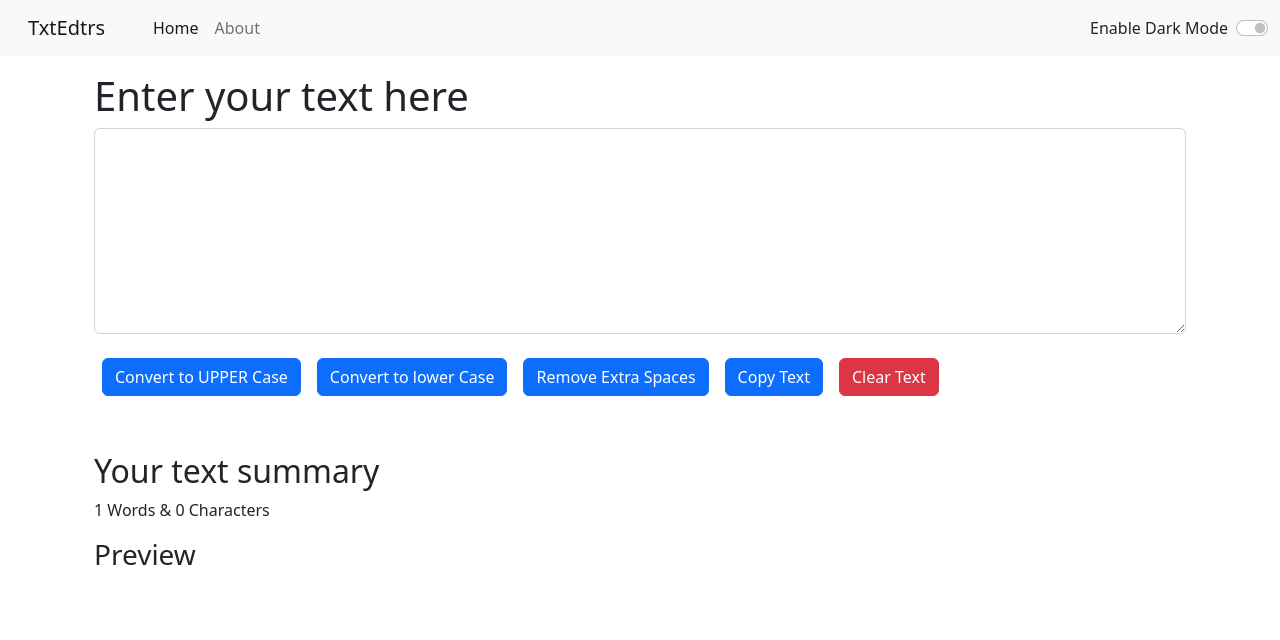
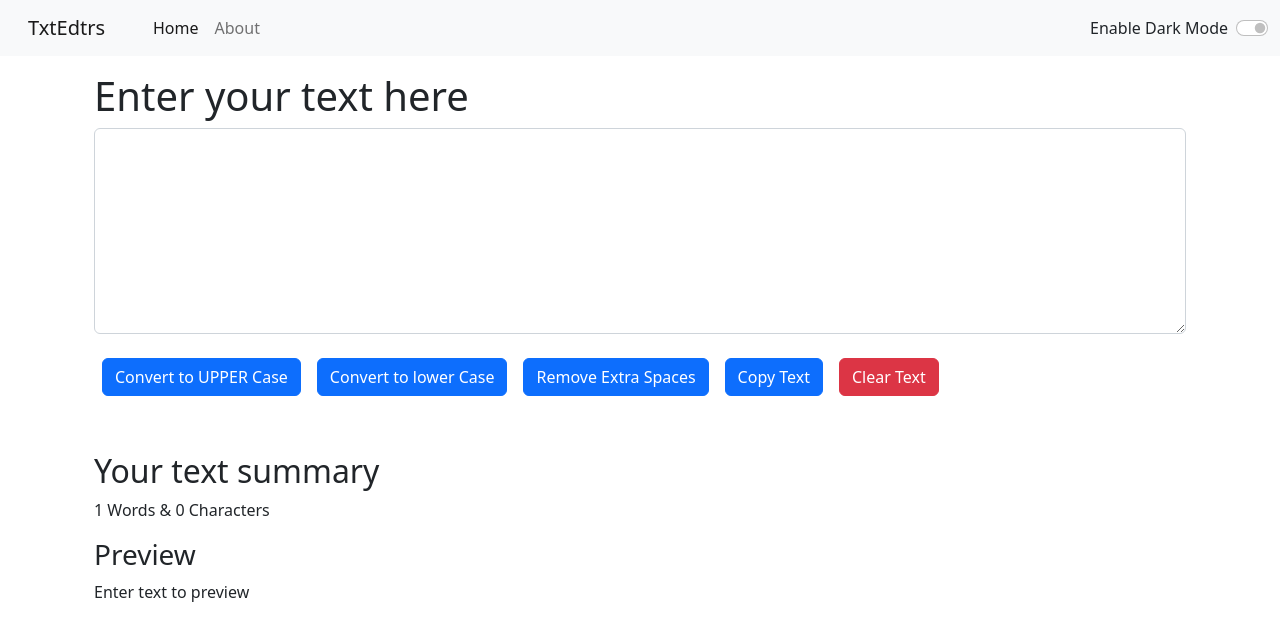
Before and after one commit to a1nukarsh/new-text-utils, a React (Create React App) app: page / in a window 1280 px wide. Shown: the top 640 px of the page. Built offline with nearby package versions, Linux system fonts and the light colour scheme.

Commit message:
body dark mode added

```diff
--- a/src/App.js
+++ b/src/App.js
@@ -11,16 +11,20 @@ function App() {
   const toggleMode = ()=>{
     if(mode === 'light'){
       setMode('dark')
+      document.body.style.backgroundColor = 'black'
+      document.body.style.color='white'
     }
     else{
       setMode('light')
+      document.body.style.backgroundColor = 'white'
+      document.body.style.color='black'
     }
   }
 return (
     <>
       <Navbar title ="TxtEdtrs" mode={mode} toggleMode={toggleMode}/>
       <div className="container my-3">
-      <TextForm heading="Enter your text here"/>
+      <TextForm heading="Enter your text here" mode={mode}/>
       {/* <About/> */}
       </div>
     </>
--- a/src/components/TextForm.js
+++ b/src/components/TextForm.js
@@ -44,7 +44,11 @@ export default function TextForm(props) {
     <div className='container'>
     <h1>{props.heading}</h1>
     <div className="mb-3">
-        <textarea className="form-control" value= {text} onChange={handleOnChange} id="textArea" rows="8"></textarea>
+        <textarea className="form-control" value= {text} onChange={handleOnChange} style={{
+          backgroundColor: props.mode==='light'?'white':'black',
+          color: props.mode==='light'?'black':'white'
+        }}
+        id="textArea" rows="8"></textarea>
     </div>
     <button className="btn btn-primary my-2 mx-2" onClick={handleUpClick}>Convert to UPPER Case</button>
     <button className="btn btn-primary my-2 mx-2" onClick={handleLowClick}>Convert to lower Case</button>
@@ -58,7 +62,7 @@ export default function TextForm(props) {
       <h2>Your text summary</h2>
       <p>{text.split(" ").length} Words & {text.length} Characters</p>
       <h3>Preview</h3>
-      <p>{text}</p>
+      <p>{text.length>0?text: "Enter text to preview"}</p>
     </div>
   </>
   )
```
